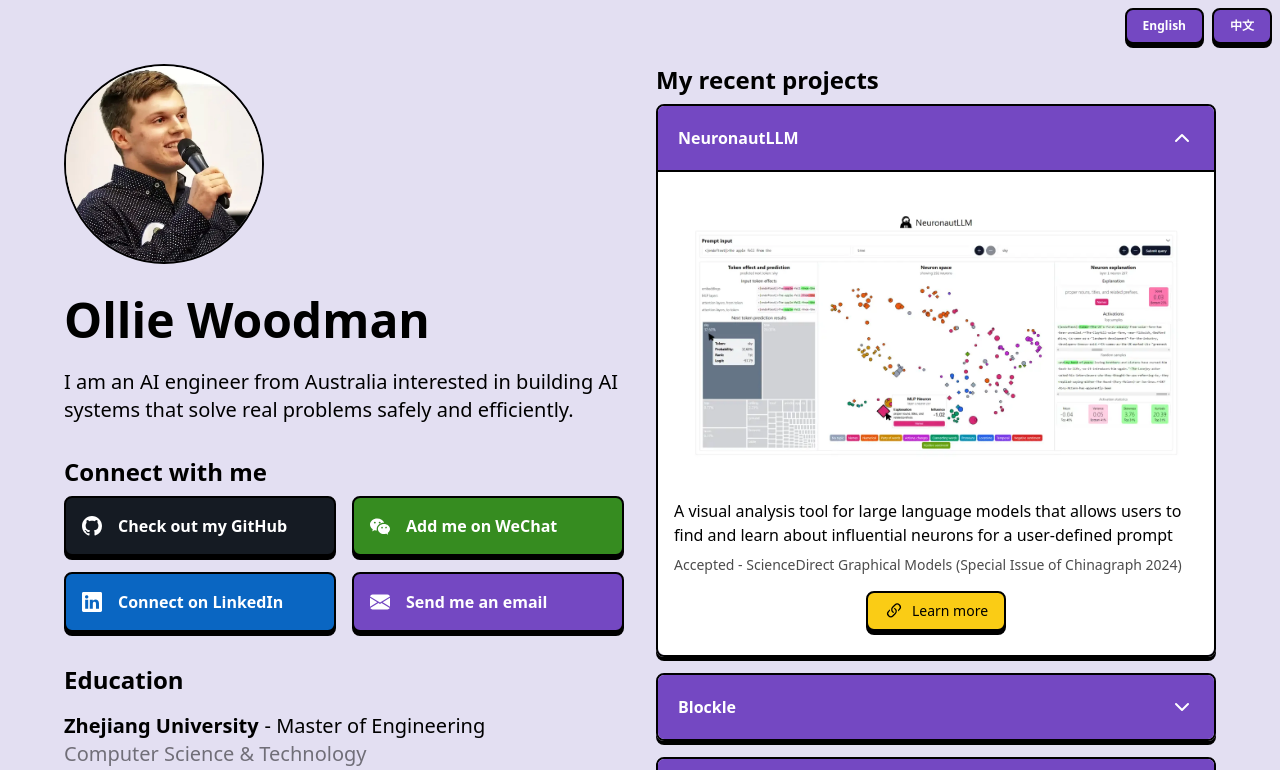
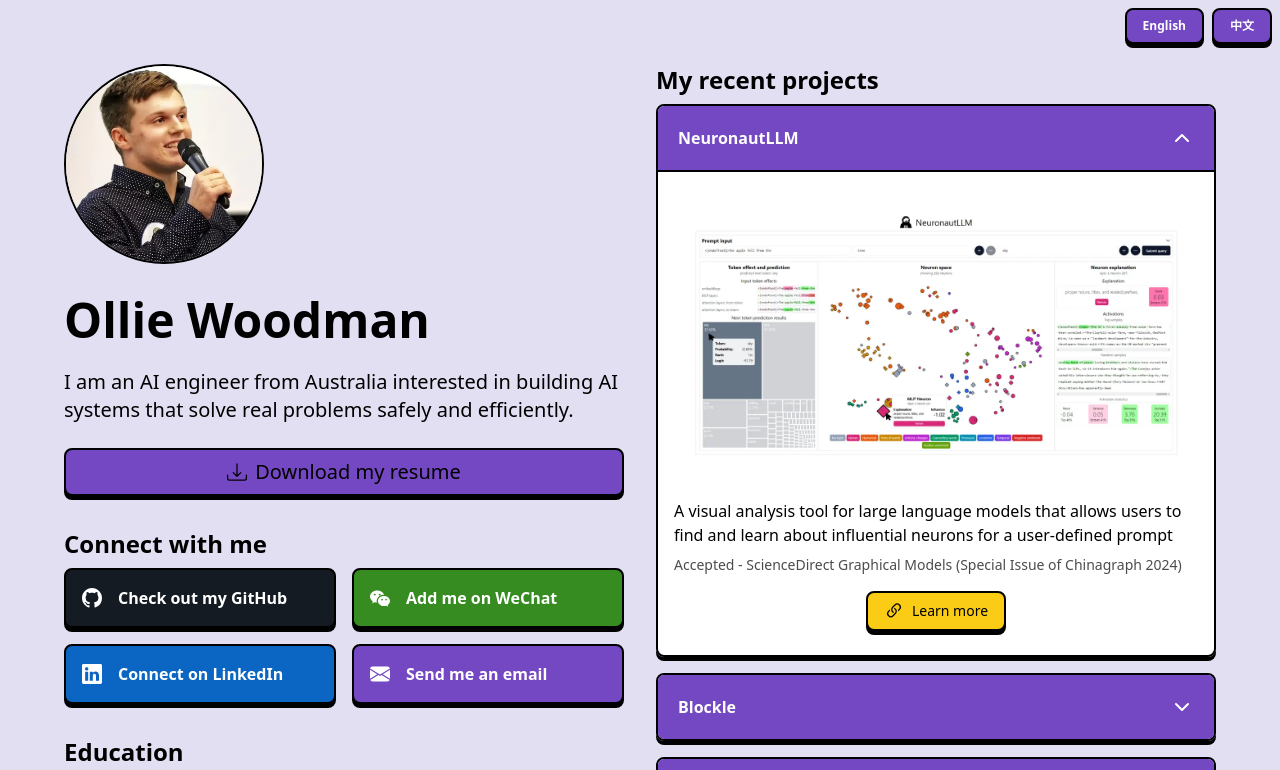
Before and after one commit to ollierwoodman/business-card, a Next.js app: page /en in a window 1280 px wide. Shown: the top 770 px of the page. Built offline with nearby package versions, Linux system fonts and the light colour scheme.

Commit message:
feat: add full-width resume download button

```diff
--- a/src/app/[lang]/body.tsx
+++ b/src/app/[lang]/body.tsx
@@ -8,7 +8,7 @@
 import { LanguageSelect } from "@/components/LanguageSelect";
 import Accordion from "@/components/Accordion";
 import Link from "next/link";
-import { IconLink } from "@/icons";
+import { IconDownload, IconLink } from "@/icons";
 
 export default function Body({ dict }: { dict: Dictionary }) {
   const [isWeChatModalOpen, setWeChatModalOpen] = useState<boolean>(false);
@@ -49,6 +49,14 @@
             <p className="mt-6 text-center md:text-left text-balance md:text-wrap text-base font-base sm:text-xl">
               {dict.main.tagline}
             </p>
+            <a
+              href="/files/Ollie_Woodman_CV.pdf"
+              download
+              className="mt-6 w-full flex justify-center items-center gap-2 text-text cursor-pointer rounded-base border-2 border-border dark:border-darkBorder bg-main px-4 py-2 text-base sm:text-xl font-base shadow-light dark:shadow-dark transition-all hover:translate-x-boxShadowX hover:translate-y-boxShadowY hover:shadow-none dark:hover:shadow-none"
+            >
+              <IconDownload />
+              {dict.downloadResume}
+            </a>
           </div>
           <div className="mt-8 md:hidden flex gap-2 justify-center">
             {dict.socials.map((value) => (
```
Also changed, not shown: 1 other file (tests, documents, lock files or other folders).
